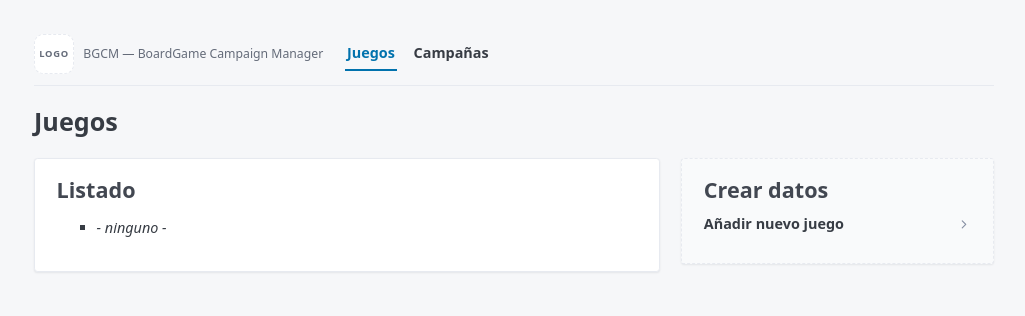
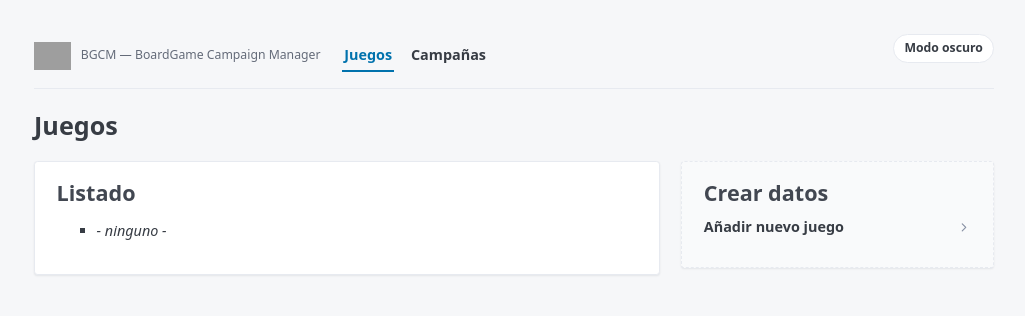
Before and after one commit to KikoNet13/bgcm, a Flask app: page / in a window 1280 px wide. Shown: the top 316 px of the page, without its empty margins (126-1151 px from the left). Run offline with Flask 3, Linux system fonts and the light colour scheme; some libraries are stand-ins or nearby versions; grey boxes are pictures that could not be loaded.

Commit message:
Modo oscuro y reubicación de logos

```diff
--- a/templates/base.html
+++ b/templates/base.html
@@ -25,21 +25,6 @@
         --app-accent-text: var(--pico-primary-inverse);
         --app-shadow: 0 1px 2px rgba(15, 23, 42, 0.08);
         --app-tab-hover: rgba(15, 23, 42, 0.06);
-      }
-
-      @media (prefers-color-scheme: dark) {
-        :root {
-          --app-bg: #0f172a;
-          --app-surface: #111827;
-          --app-surface-muted: #0b1220;
-          --app-border: #1f2937;
-          --app-text-muted: #94a3b8;
-          --app-accent: #60a5fa;
-          --app-accent-bg: rgba(96, 165, 250, 0.2);
-          --app-accent-text: #e2e8f0;
-          --app-shadow: none;
-          --app-tab-hover: rgba(148, 163, 184, 0.12);
-        }
       }
 
       .dark {
@@ -78,6 +63,7 @@
         display: flex;
         flex-wrap: wrap;
         align-items: center;
+        justify-content: space-between;
         gap: 0.75rem 2rem;
         padding: 0.35rem 0 0.75rem;
         border-bottom: 1px solid var(--app-border);
@@ -89,6 +75,7 @@
         flex-wrap: wrap;
         align-items: center;
         gap: 0.75rem 1.5rem;
+        flex: 1 1 auto;
       }
 
       .app-header .brand {
@@ -97,20 +84,27 @@
         gap: 0.65rem;
       }
 
-      .logo-placeholder {
-        width: 40px;
-        height: 40px;
-        border-radius: 0.65rem;
-        border: 1px dashed var(--app-border);
+      .logo {
         display: flex;
         align-items: center;
-        justify-content: center;
-        font-size: 0.65rem;
-        font-weight: 700;
-        letter-spacing: 0.08em;
-        text-transform: uppercase;
-        color: var(--app-text-muted);
-        background: var(--app-surface);
+      }
+
+      .logo img {
+        height: 28px;
+        width: auto;
+        display: block;
+      }
+
+      .logo .logo-dark {
+        display: none;
+      }
+
+      .dark .logo .logo-light {
+        display: none;
+      }
+
+      .dark .logo .logo-dark {
+        display: block;
       }
 
       .brand-title {
@@ -149,6 +143,28 @@
       .primary-tabs a.is-active {
         color: var(--app-accent);
         border-color: var(--app-accent);
+      }
+
+      .header-actions {
+        display: flex;
+        align-items: center;
+        margin-left: auto;
+      }
+
+      .theme-toggle {
+        padding: 0.3rem 0.7rem;
+        border-radius: 999px;
+        border: 1px solid var(--app-border);
+        background: var(--app-surface);
+        color: var(--pico-contrast-color);
+        font-size: 0.85rem;
+        font-weight: 600;
+        cursor: pointer;
+        transition: background 0.2s ease, border-color 0.2s ease;
+      }
+
+      .theme-toggle:hover {
+        background: var(--app-surface-muted);
       }
 
       .stack > * + * {
@@ -288,6 +304,41 @@
       {% block content %}{% endblock %}
     </main>
 
+    <script>
+      const THEME_KEY = "bgcm-theme";
+
+      const applyTheme = (theme) => {
+        const isDark = theme === "dark";
+        document.body.classList.toggle("dark", isDark);
+        const toggle = document.querySelector(".theme-toggle");
+        if (toggle) {
+          toggle.setAttribute("aria-pressed", String(isDark));
+          toggle.textContent = isDark ? "Modo claro" : "Modo oscuro";
+        }
+      };
+
+      const storedTheme = localStorage.getItem(THEME_KEY);
+      if (storedTheme) {
+        applyTheme(storedTheme);
+      } else if (window.matchMedia("(prefers-color-scheme: dark)").matches) {
+        applyTheme("dark");
+      }
+
+      document.addEventListener("DOMContentLoaded", () => {
+        const toggle = document.querySelector(".theme-toggle");
+        if (!toggle) {
+          return;
+        }
+
+        toggle.addEventListener("click", () => {
+          const nextTheme = document.body.classList.contains("dark")
+            ? "light"
+            : "dark";
+          localStorage.setItem(THEME_KEY, nextTheme);
+          applyTheme(nextTheme);
+        });
+      });
+    </script>
     <script src="https://unpkg.com/htmx.org@1.9.12"></script>
   </body>
 </html>
--- a/templates/index.html
+++ b/templates/index.html
@@ -4,7 +4,18 @@
 <header class="app-header">
   <div class="header-left">
     <div class="brand">
-      <div class="logo-placeholder" aria-hidden="true">Logo</div>
+      <div class="logo">
+        <img
+          class="logo-light"
+          src="{{ url_for('static', filename='logo.png') }}"
+          alt="BGCM"
+        />
+        <img
+          class="logo-dark"
+          src="{{ url_for('static', filename='logo_dark.png') }}"
+          alt="BGCM"
+        />
+      </div>
       <p class="brand-title">BGCM — BoardGame Campaign Manager</p>
     </div>
     <nav class="primary-tabs" aria-label="Navegación principal">
@@ -23,6 +34,11 @@
         Campañas
       </a>
     </nav>
+  </div>
+  <div class="header-actions">
+    <button type="button" class="theme-toggle" aria-pressed="false">
+      Modo oscuro
+    </button>
   </div>
 </header>
 {% endblock %}
```
